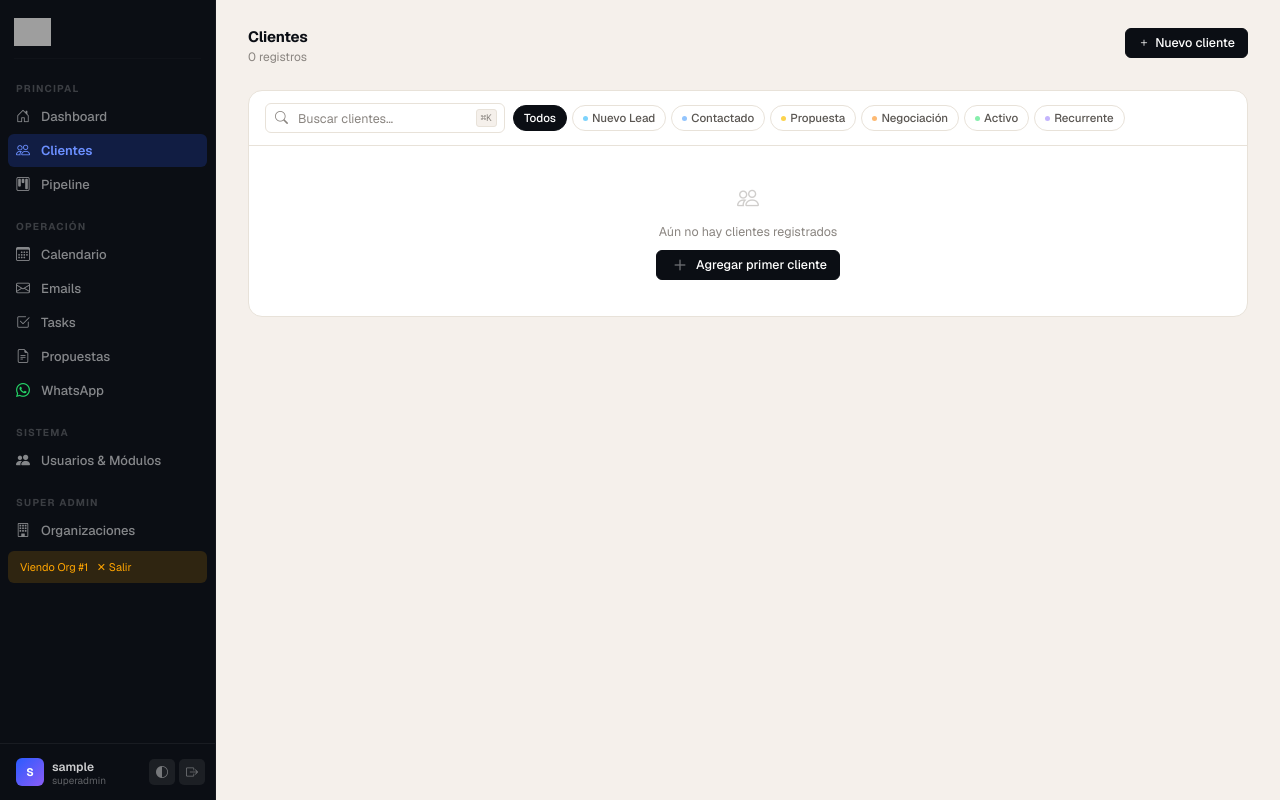
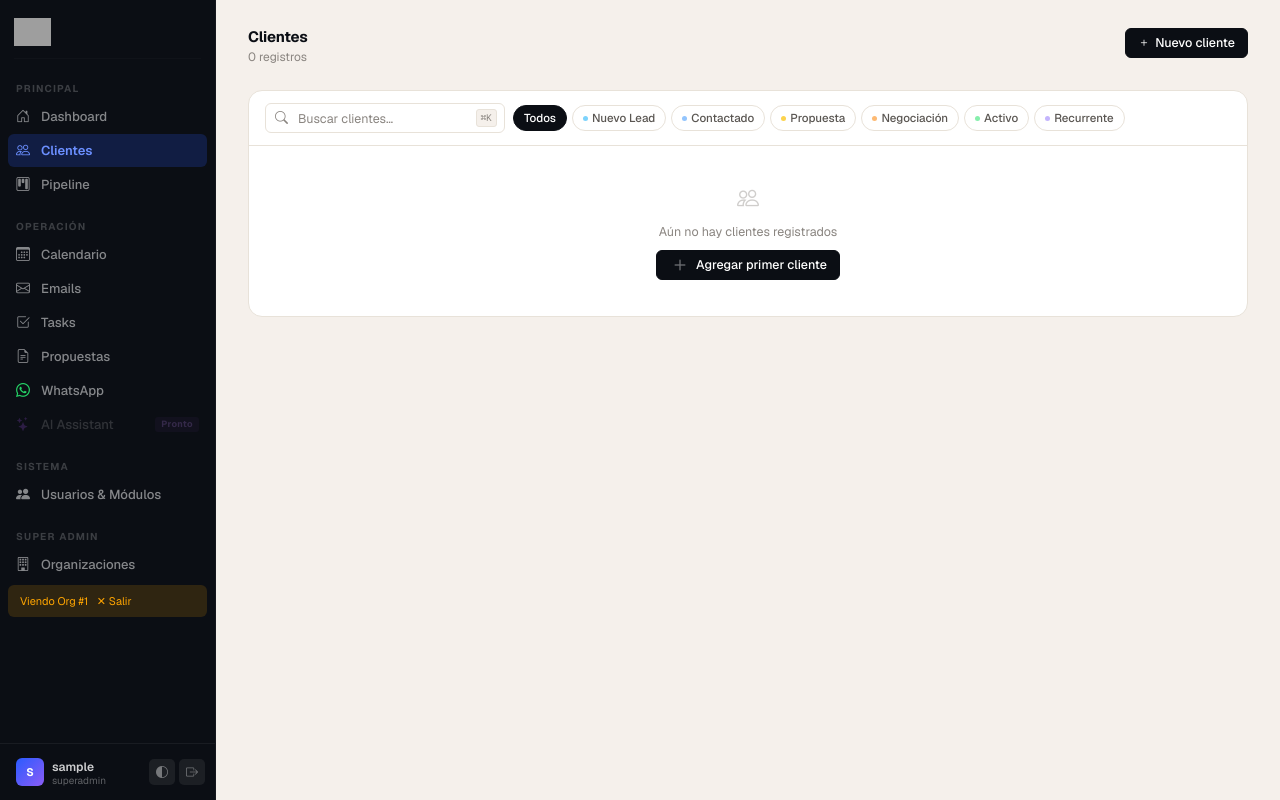
Before and after one commit to henmartin2005/CRMnewPapiaTech, a Flask app: page /clients/ in a window 1280 px wide. Run offline with Flask 3, Linux system fonts and the light colour scheme; the visitor is signed in with stand-in values (Sample User, id 1); data comes from the database, SQL or seed files in the repository; data that the repository does not hold is empty; some web fonts are replaced; grey boxes are pictures that could not be loaded.

Commit message:
Restore AI Assistant menu item for superadmin (coming soon badge)
Co-Authored-By: Claude Sonnet 4.6 <noreply@anthropic.com>

```diff
--- a/papia-crm/templates/base.html
+++ b/papia-crm/templates/base.html
@@ -123,6 +123,16 @@
     </li>
     {% endif %}
 
+    {% if is_superadmin %}
+    <li>
+      <a href="#" class="sb-link sb-disabled">
+        <i class="bi bi-stars" style="color:rgba(168,85,247,.7);"></i>
+        <span class="sb-label">AI Assistant</span>
+        <span class="sb-pill" style="background:rgba(168,85,247,.15);color:rgba(196,140,255,.7);font-size:9px;padding:1px 6px;">Pronto</span>
+      </a>
+    </li>
+    {% endif %}
+
     <li class="sb-section" style="margin-top:4px;">Sistema</li>
 
     {% if is_admin %}
```
